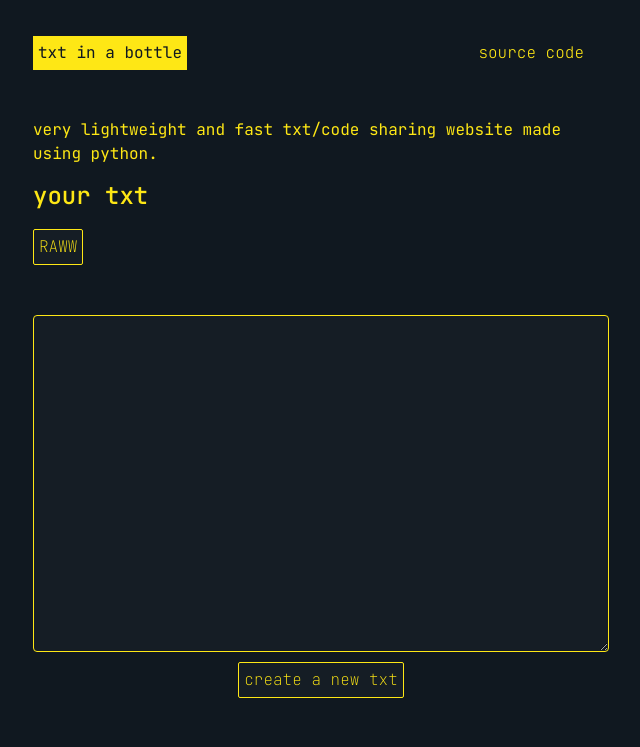
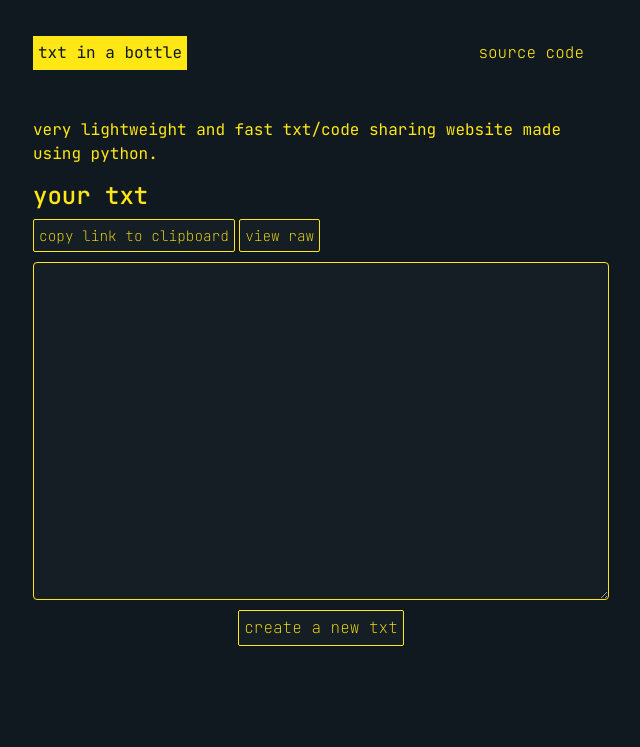
Before and after one commit to i3p9/txt-in-a-bottle, a Flask app: template templates/showtxt.html in a window 1280 px wide. Shown: the top 747 px of the page, without its empty margins (319-959 px from the left). Run offline with Flask 2, Linux system fonts and the light colour scheme; the template is opened without the code that fills it, so the values that code supplies are empty.

Commit message:
feat: add copy to clip and view raw button

```diff
--- /dev/null
+++ b/static/scripts/script.js
@@ -0,0 +1,22 @@
+function toClipboard(){
+    var copyText = document.getElementById("shareLink");
+    copyText.select();
+    copyText.setSelectionRange(0, 99999); /* For mobile devices */
+    var endPoint = copyText.value;
+    endPoint = "https://txtinabottle.herokuapp.com" + endPoint
+    console.log(endPoint)
+    navigator.clipboard.writeText(endPoint);
+    console.log("Copied to clipboard");
+    // document.getElementById("clipboardMessage").style.display = "inline";
+    // setTimeout(() => {document.getElementById("clipboardMessage").style.display = "none"}, 1000);
+}
+
+function openInNewTab() {
+    var copyText = document.getElementById("shareLink");
+    copyText.select();
+    copyText.setSelectionRange(0, 99999); /* For mobile devices */
+    var endPoint = copyText.value;
+    newURL = "https://txtinabottle.herokuapp.com" + endPoint + "raw"
+    console.log(newURL)
+    window.open(newURL, '_blank').focus();
+   }
--- a/static/styles/main.css
+++ b/static/styles/main.css
@@ -87,6 +87,22 @@ nav a{
     /* margin: 4px 4px; */
 }
 
+.custom-button-no-bottom {
+    background-color: #151D25;
+    color: #FEE715;
+    border: 1px solid #FEE715;
+    font-family: 'Jetbrains Mono', monospace;
+    font-weight: 100;
+    text-align: justify;
+    text-decoration: none;
+    display: inline-block;
+    font-size: .9rem;
+    cursor: pointer;
+    border-radius: 2px;
+    padding: 5px 5px;
+    margin-bottom: 10px;
+}
+
 
 .hover-underline-animation {
     display: inline-block;
@@ -114,3 +130,9 @@ nav a{
 a:hover {
     color: #FEE715;
 }
+
+.invisible {
+    visibility: hidden;
+    position: absolute;
+    top: -9999px;
+}
--- a/templates/showtxt.html
+++ b/templates/showtxt.html
@@ -13,6 +13,7 @@
         integrity="sha384-/bQdsTh/da6pkI1MST/rWKFNjaCP5gBSY4sEBT38Q/9RBh9AH40zEOg7Hlq2THRZ"
         crossorigin="anonymous"></script>
         <link rel="stylesheet" href="/static/styles/main.css">
+        <script src="/static/scripts/script.js"></script>
 
 </head>
 
@@ -29,11 +30,14 @@
         <p>very lightweight and fast txt/code sharing website made using python.</p>
         <form>
             <div class="form-group">
-                <h4>your txt</h4><a href="{{ txt.raw_id }}"><button type="button" class="custom-button">RAWW</button></a>
+                <h4>your txt</h4>
+                <span><button type="button" class="custom-button-no-bottom" onclick="toClipboard()">copy link to clipboard</button></span>
+                <span><button type="button" class="custom-button-no-bottom" onclick="openInNewTab()">view raw</button></span>
                 <textarea class="form-control" rows="15" readonly>{{ "\n" + txt.txt_data }}</textarea>
             </div>
             <div class="form-group text-center">
                 <a href="{{ url_for('index') }}"><button type="button" class="custom-button">create a new txt</button></a>
+                <textarea class="invisible" id="shareLink">{{ url_for(request.endpoint, **request.view_args) }}</textarea>
             </div>
         </form>
         </div>
```
